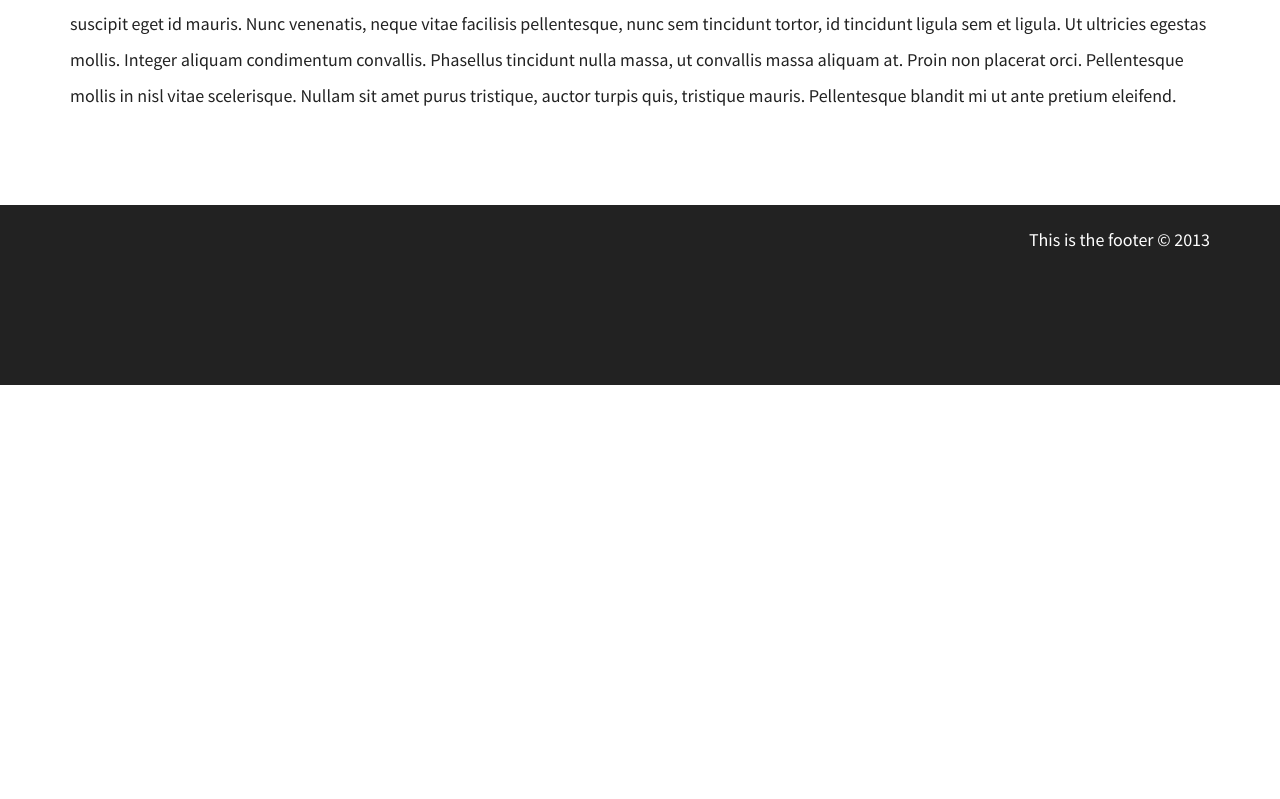
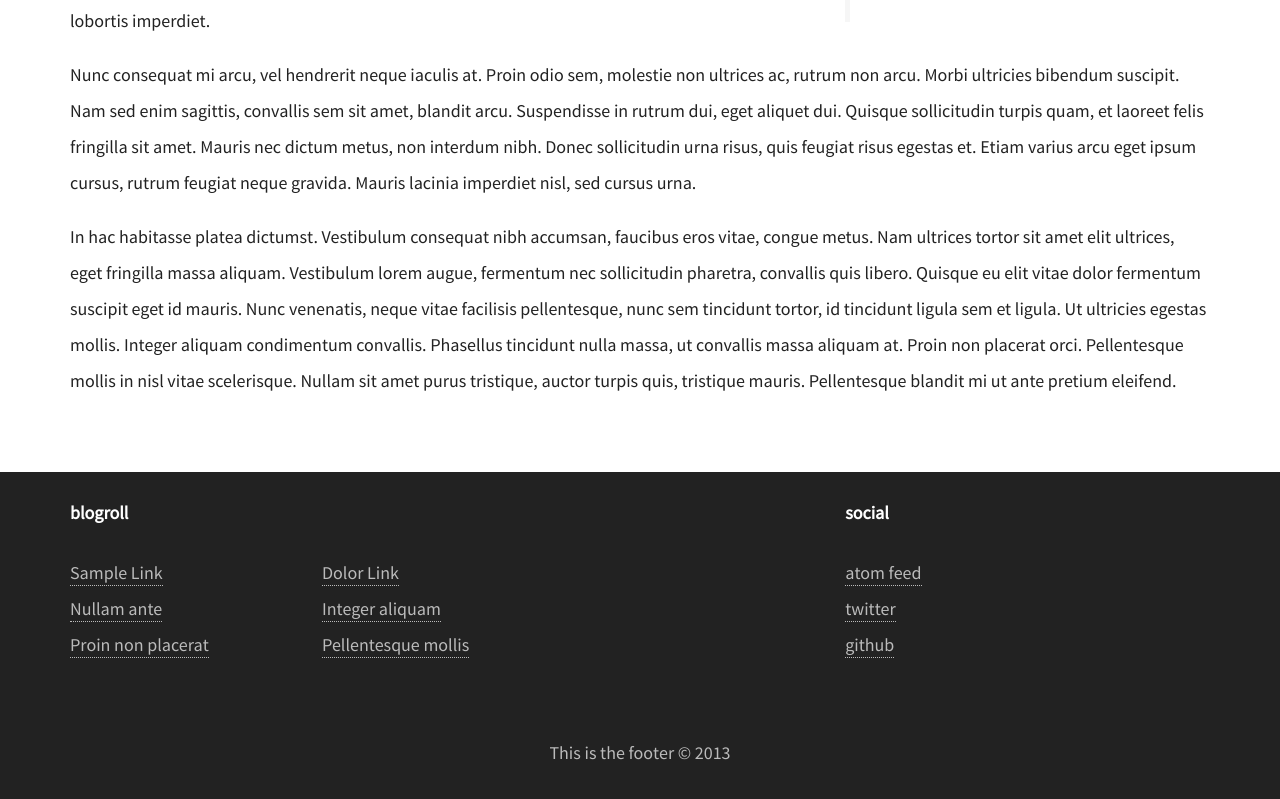
Before and after one commit to AndyA13/pelican-theme, a plain HTML site: page index.html in a window 1280 px wide. Shown: the part 1387-2186 px from the top of the page. Before the commit the page ends 1772 px from the top, so only its background shows below. Drawn offline with Linux system fonts and the light colour scheme; a web font is replaced by a local one.

Commit message:
Updating meta data and adding footer.

```diff
--- a/index.html
+++ b/index.html
@@ -63,9 +63,13 @@
                     Lorem ipsum dolor sit amet, consectetur adipiscing elit. Integer facilisis eu nisl sit amet ornare. Donec at ipsum condimentum, lacinia orci in, pharetra nulla. Maecenas eros metus, accumsan tempor augue non, blandit ultricies diam. Mauris aliquet, sapien nec vehicula accumsan, dui justo lobortis augue, in hendrerit mi ante at ante. In pharetra sagittis consectetur. Nulla tincidunt vitae magna sit amet faucibus. Nunc faucibus ligula risus, id rhoncus nunc fringilla ut. Maecenas lobortis lobortis imperdiet.
                 </p>
 
+                <h2>Sub Heading</h2>
+
                 <p>
                     Nunc consequat mi arcu, vel hendrerit neque iaculis at. Proin odio sem, molestie non ultrices ac, rutrum non arcu. Morbi ultricies bibendum suscipit. Nam sed enim sagittis, convallis sem sit amet, blandit arcu. Suspendisse in rutrum dui, eget aliquet dui. Quisque sollicitudin turpis quam, et laoreet felis fringilla sit amet. Mauris nec dictum metus, non interdum nibh. Donec sollicitudin urna risus, quis feugiat risus egestas et. Etiam varius arcu eget ipsum cursus, rutrum feugiat neque gravida. Mauris lacinia imperdiet nisl, sed cursus urna.
                 </p>
+
+                <h3>Third Level Heading</h3>
 
                 <p>
                     In hac habitasse platea dictumst. Vestibulum consequat nibh accumsan, faucibus eros vitae, congue metus. Nam ultrices tortor sit amet elit ultrices, eget fringilla massa aliquam. Vestibulum lorem augue, fermentum nec sollicitudin pharetra, convallis quis libero. Quisque eu elit vitae dolor fermentum suscipit eget id mauris. Nunc venenatis, neque vitae facilisis pellentesque, nunc sem tincidunt tortor, id tincidunt ligula sem et ligula. Ut ultricies egestas mollis. Integer aliquam condimentum convallis. Phasellus tincidunt nulla massa, ut convallis massa aliquam at. Proin non placerat orci. Pellentesque mollis in nisl vitae scelerisque. Nullam sit amet purus tristique, auctor turpis quis, tristique mauris. Pellentesque blandit mi ut ante pretium eleifend.
@@ -82,7 +86,7 @@
         <div class="row">
 
             <div class="col-s-12">
-                <h1>Post Title</h1>
+                <h1>Lorem ipsum dolor sit amet, consectetur adipiscing elit. Integer facilisis eu nisl sit amet ornare.</h1>
             </div>
 
         </div>
@@ -122,9 +126,36 @@
         <div class="container">
 
             <div class="row">
-                <p>
-                    This is the footer &copy; 2013
-                </p>
+
+                <div class="col-s-8">
+                    <h4>blogroll</h4>
+                    <ul class="blogroll no-bullets">
+                        <li><a href="#">Sample Link</a></li>
+                        <li><a href="#">Dolor Link</a></li>
+                        <li><a href="#">Nullam ante</a></li>
+                        <li><a href="#">Integer aliquam</a></li>
+                        <li><a href="#">Proin non placerat</a></li>
+                        <li><a href="#">Pellentesque mollis</a></li>
+                    </ul>
+                </div>
+
+                <div class="col-s-4">
+                    <h4>social</h4>
+                    <ul class="social no-bullets">
+                        <li><a href="#">atom feed</a></li>
+                        <li><a href="#">twitter</a></li>
+                        <li><a href="#">github</a></li>
+                    </ul>
+
+                </div>
+
+            </div>
+            <div class="row">
+                <div class="col-s-12 footer-meta">
+                    <p>
+                        This is the footer &copy; 2013
+                    </p>
+                </div>
             </div>
 
         </div>
--- a/static/css/site.css
+++ b/static/css/site.css
@@ -28,23 +28,33 @@ a {
 }
 
 @media (max-width: 768px) {
+	.post-meta-data p {
+		display: inline;
+		padding-right: 1em;
+
+	}
+}
+
+article {
+	margin-bottom: 3em;
+}
 
 	.post-meta-data {
 		border-left: none;
 		padding: 0;
 	}
 
-	.post-meta-data p {
-		display: inline;
-		padding: 0 1em;
+
+
+
+	.post-meta-data {
 		border-left: solid 5px #f6f6f6;
+		padding: 2em;
 	}
-}
+
 
 .post-meta-data {
-	border-left: solid 5px #f6f6f6;
-
-	padding: 2em;
+	margin: 0 0 1em 2em;
 }
 
 .post-meta-data p {
@@ -65,9 +75,29 @@ nav ul, nav ul li {
 
 footer {
 	background-color: #222;
+	color: #bbb;
+	padding-bottom: 2em;
+}
+
+footer h4 {
 	color: #fff;
-	margin-top: 4em;
-	padding-bottom: 6em;
-	text-align: right;
+}
+
+footer a {
+	color: #bbb;
+	text-decoration: none;
+	border-bottom: dotted 1px #bbb;
+}
+
+.footer-meta {
+	margin-top: 2em;
+	text-align: center;
+}
+
+
+ul.blogroll li {
+	float: left;
+	width: 12em;
+	margin-right: 2em;
 
 }
```
